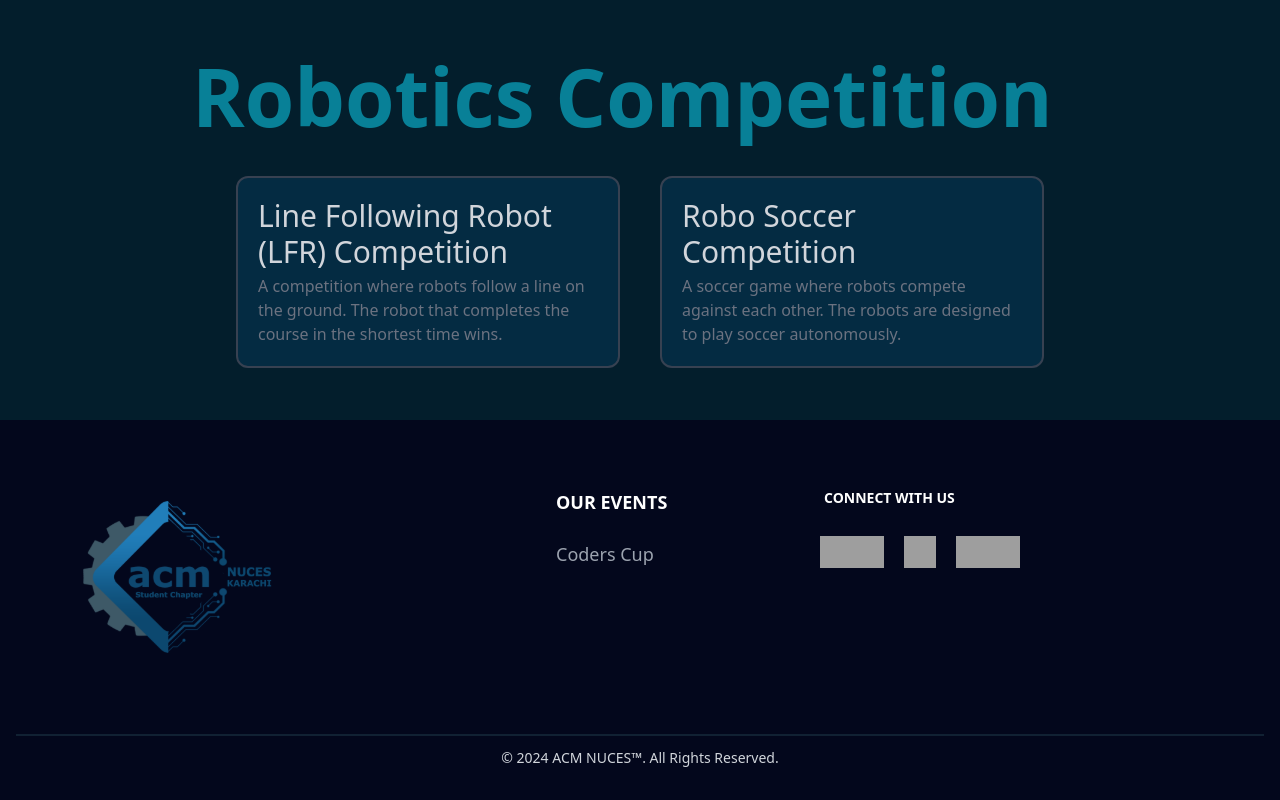
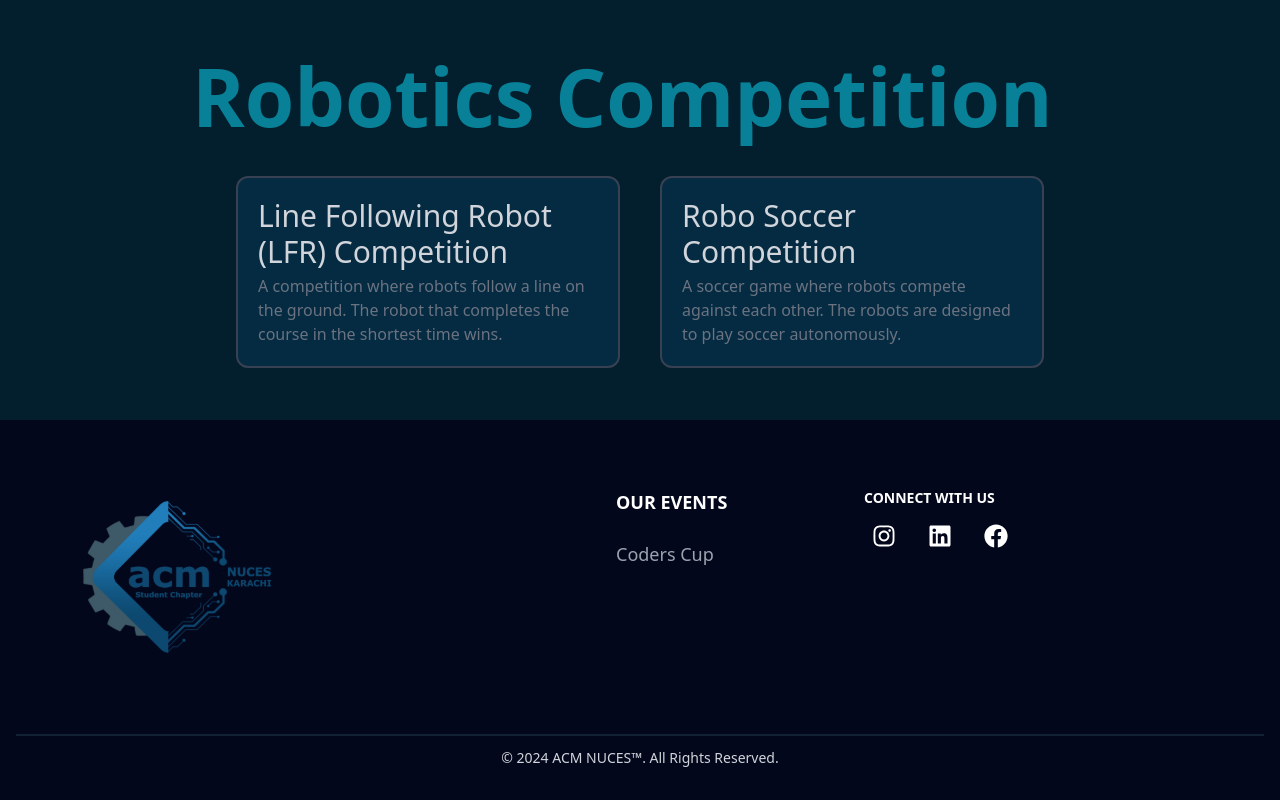
Before and after one commit to hatifmujahid/Dev-Day-2024-website, a React (Vite) app: page / in a window 1280 px wide. Shown: the part 6706-7506 px from the top of the page. Built offline with nearby package versions, Linux system fonts and the light colour scheme; grey boxes are pictures that could not be loaded.

Commit message:
footer changes

```diff
--- a/src/components/Footer.jsx
+++ b/src/components/Footer.jsx
@@ -1,28 +1,8 @@
 import React from "react";
 import Logo from "../assets/acm.svg";
-
-const social_links = [
-  {
-    link: "https://www.instagram.com/developersday/",
-    imageURL:
-      "https://ascotlife.church/wp-content/uploads/2020/06/white-instagram-icon-png.png",
-    className: "w-16 h-8 img1"
-  },
-  {
-    link: "https://www.linkedin.com/company/developersday/",
-    imageURL:"https://focusmaine.org/wp-content/uploads/2020/04/linkedin-icon-18-256-white.png",
-    className: "w-8 h-8 img1"
-  },
-  {
-    link: "https://www.facebook.com/DevelopersDay/",
-    imageURL: "https://1000logos.net/wp-content/uploads/2017/02/Facebook-Logosu.png",
-    className: "w-16 h-8 img1"
-  }
-  // {
-  //   link: "https://github.com/",
-  //   imageURL: "https://upload.wikimedia.org/wikipedia/commons/c/c2/GitHub_Invertocat_Logo.svg"
-  // }
-];
+import { FaInstagram } from "react-icons/fa";
+import { FaLinkedin } from "react-icons/fa";
+import { FaFacebook } from "react-icons/fa";
 
 const Footer = () => {
   return (
@@ -74,21 +54,12 @@ const Footer = () => {
                   <h2 className=" text-sm font-bold text-black uppercase text-lg ml-6 text-white">
                     Connect with Us
                   </h2>
-                  <ul className="text-gray-500 w-full dark:text-gray-400 font-medium text-lg flex sm:justify-start sm:mt-0">
-                    {social_links.map((item, index) => (
-                      <li key={index} className="text-gray-500 hover:text-gray-900 dark:hover:text-white ms-5">
 
-                        <a
-                          href={item.link}
-                          className="text-gray-500 hover:text-black dark:hover:text-white ms-2"
-                          target="_blank"
-                        >
-                          <img src={item.imageURL} alt="image" className={item.className}/>
-                          <span className="sr-only">Social Media App</span>
-                        </a>
-                      </li>
-                    ))}
-                  </ul>
+                  <div className="flex flex-wrap m-4">
+                    <a href="https://www.instagram.com/developersday/" className="text-white mx-4 text-2xl"><FaInstagram /></a>
+                    <a href="https://www.linkedin.com/company/developersday/" className="text-white mx-4 text-2xl"><FaLinkedin /></a>
+                    <a href="https://www.facebook.com/DevelopersDay/" className="text-white mx-4 text-2xl"><FaFacebook /></a>
+                  </div>
                 </div>
               </div>
             </div>
--- a/src/index.css
+++ b/src/index.css
@@ -8,4 +8,5 @@
 
 .class{
     background-color: #486a7e;
+    overflow-x: hidden;
 }
```
